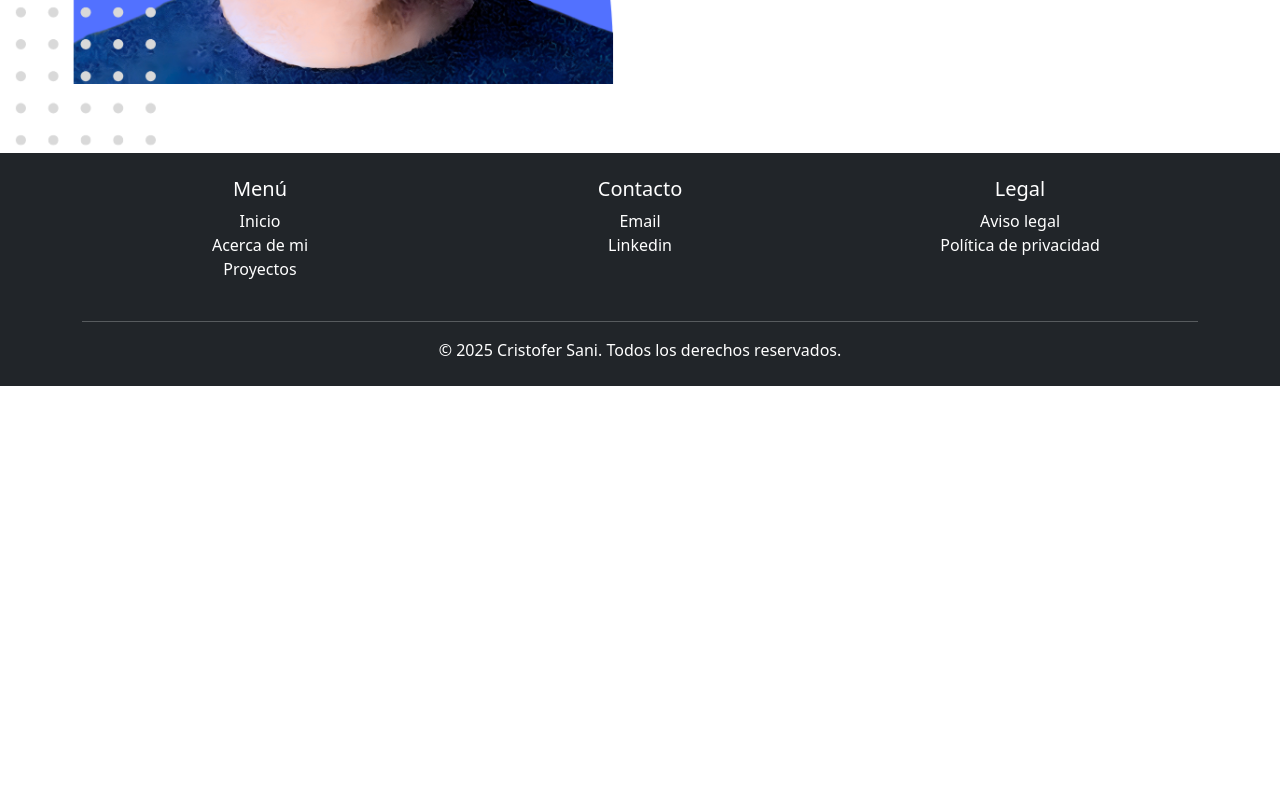
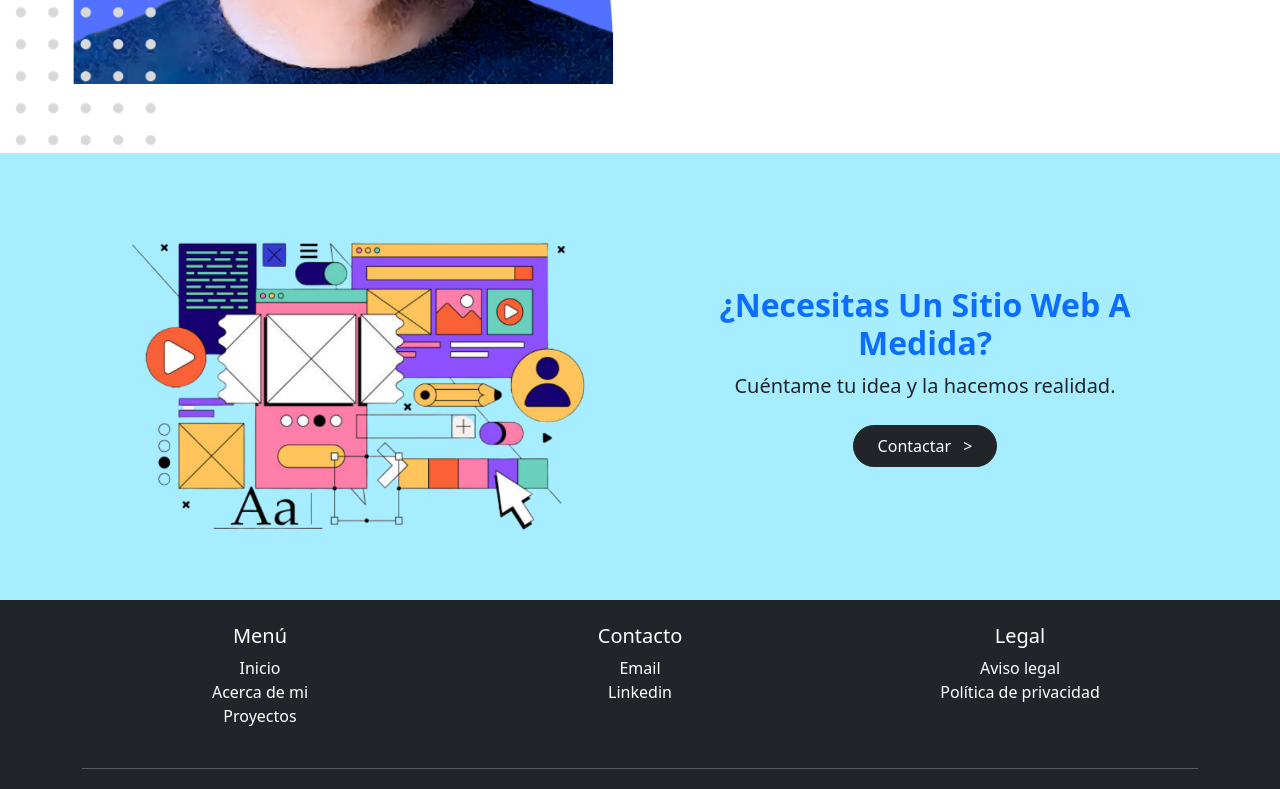
Before and after one commit to cristohub/Portfolio, a React (Vite) app: page / in a window 1280 px wide. Shown: the part 767-1556 px from the top of the page. Before the commit the page ends 1153 px from the top, so only its background shows below. Built offline with nearby package versions, Linux system fonts and the light colour scheme.

Commit message:
update call to action

```diff
--- /dev/null
+++ b/src/components/BotonLlamada.tsx
@@ -0,0 +1,17 @@
+import React from "react";
+
+interface BotonLlamadaProps {
+  texto: string;
+  enlace: string;
+  icono?: React.ReactNode;
+}
+
+const BotonLlamada: React.FC<BotonLlamadaProps> = ({ texto, enlace, icono }) => {
+  return (
+    <a href={enlace} className="btn btn-dark px-4 py-2"  style={{ borderRadius: '34px' }} >
+      {texto} {icono && <span className="ms-2">{icono}</span>}
+    </a>
+  );
+};
+
+export default BotonLlamada;
--- /dev/null
+++ b/src/components/CallToAction.tsx
@@ -0,0 +1,45 @@
+import React from "react";
+import BotonLlamada from "./BotonLlamada";
+
+interface CallToActionProps {
+  titulo: string;
+  descripcion: string;
+  imagen: string;
+  textoBoton: string;
+  enlaceBoton: string;
+}
+
+const CallToAction: React.FC<CallToActionProps> = ({
+  titulo,
+  descripcion,
+  imagen,
+  textoBoton,
+  enlaceBoton,
+}) => {
+  return (
+    <section className="py-5" style={{ backgroundColor: "#a6eeff" }}>
+      <div className="container">
+        <div className="row align-items-center">
+          {/* Imagen */}
+          <div className="col-md-6 text-center mb-4 mb-md-0">
+            <img
+              src={imagen}
+              alt="Imagen Call To Action"
+              className="img-fluid"
+              style={{ maxWidth: "90%" }}
+            />
+          </div>
+
+          {/* Texto */}
+          <div className="col-md-6 text-center">
+            <h2 className="fw-bold text-primary">{titulo}</h2>
+            <p className="fs-5 mb-4">{descripcion}</p>
+            <BotonLlamada texto={textoBoton} enlace={enlaceBoton} icono=">" />
+          </div>
+        </div>
+      </div>
+    </section>
+  );
+};
+
+export default CallToAction;
--- a/src/pages/Home.tsx
+++ b/src/pages/Home.tsx
@@ -1,6 +1,8 @@
 import React from 'react';
 import EstadoTrabajo from "../components/EstadoTrabajo";
 import cristoferImg from '../assets/images/cristofer-sani.png';
+import CallToAction from "../components/CallToAction";
+
 
 const Home: React.FC = () => {
   return (
@@ -56,6 +58,17 @@ const Home: React.FC = () => {
 </section>
 
 
+<section>
+   <CallToAction
+        titulo="¿Necesitas Un Sitio Web A Medida?"
+        descripcion="Cuéntame tu idea y la hacemos realidad."
+        imagen="/cta-image.png"
+        textoBoton="Contactar"
+        enlaceBoton="#contacto"
+      />
+</section>
+
+
 
 
 
```
Also changed, not shown: public/cta-image.png (added).
